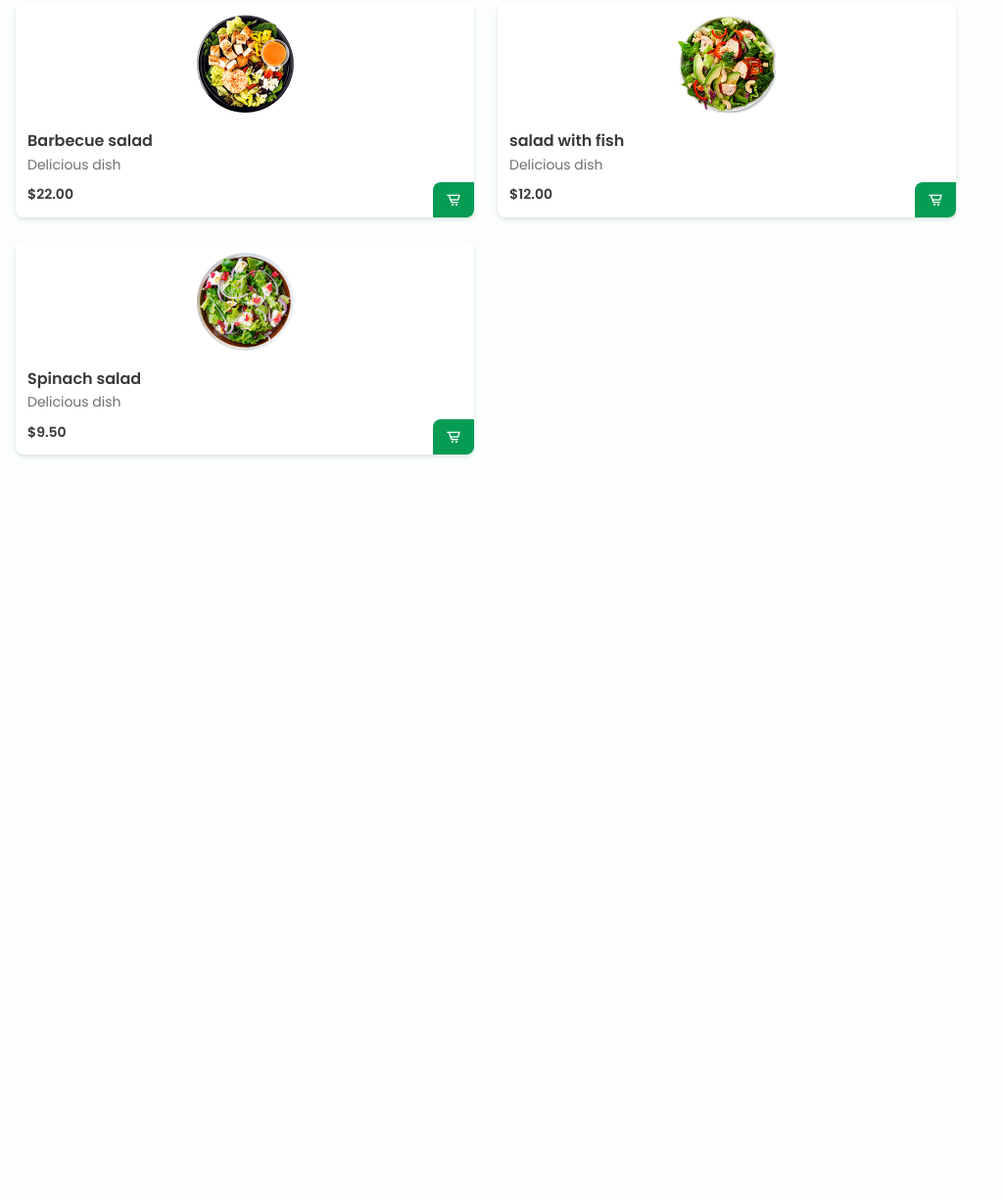
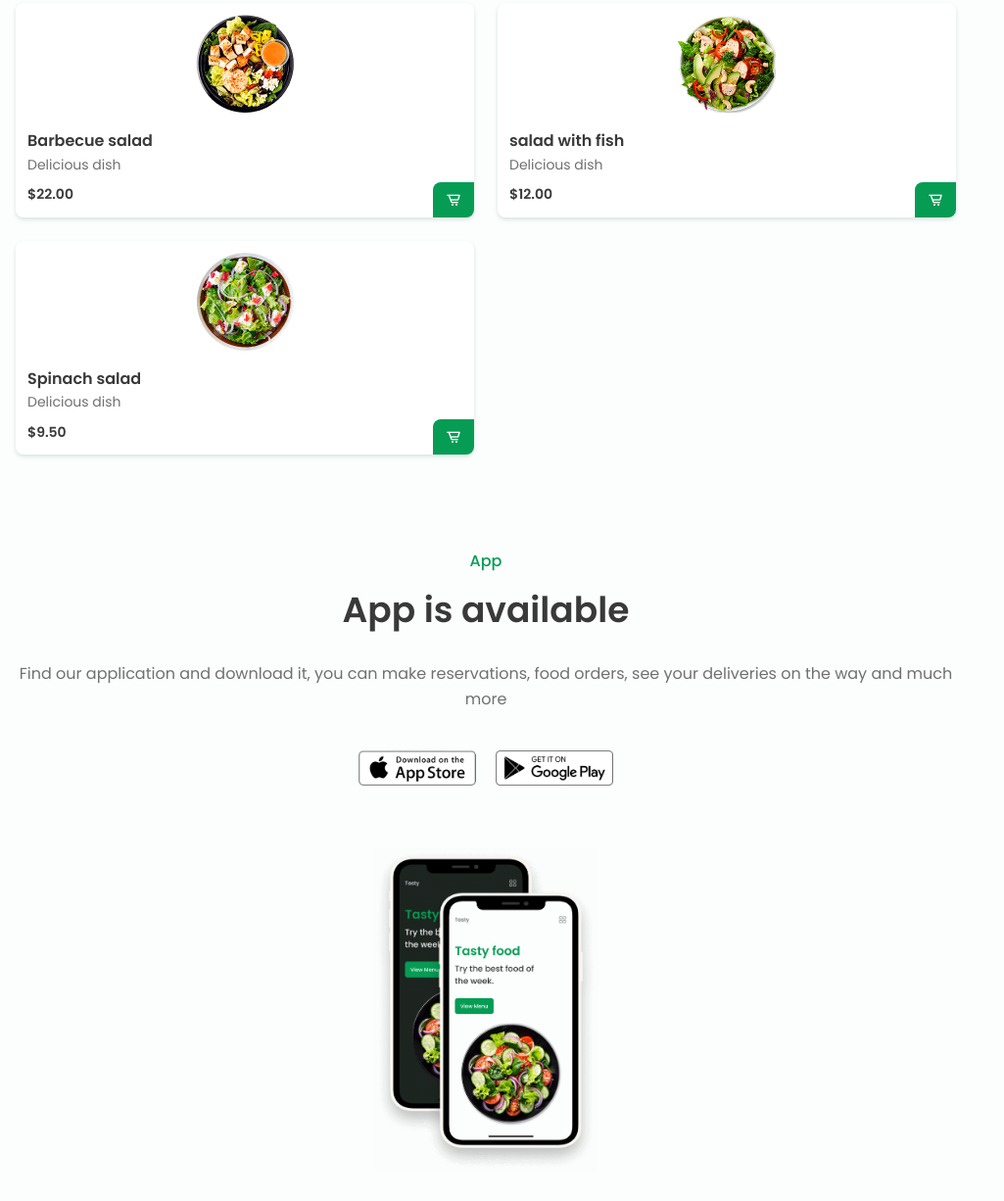
Before and after one commit to msuryaditriputraR/tasty-food, a plain HTML site: page index.html in a window 1280 px wide. Shown: the part 2089-3315 px from the top of the page at 98% size, without its empty margins (0-1025 px from the left). Before the commit the page ends 2585 px from the top, so only its background shows below. Drawn offline with nearby package versions, Linux system fonts and the light colour scheme.

Commit message:
feat: app section:

```diff
--- a/assets/css/style.css
+++ b/assets/css/style.css
@@ -360,3 +360,26 @@ img {
     padding: .625rem .813rem;
     border-radius: .5rem 0 .5rem 0;
 }
+
+/* === APP === */
+.app__data {
+    text-align: center;
+}
+
+.app__description {
+    margin-bottom: var(--mb-5);
+}
+
+.app__stores {
+    margin-bottom: var(--mb-4);
+}
+
+.app__store {
+    width: 120px;
+    margin: 0 var(--mb-1);
+}
+
+.app__img {
+    width: 230px;
+    justify-self: center;
+}
--- a/index.html
+++ b/index.html
@@ -397,6 +397,29 @@
                 </div>
             </div>
         </section>
+
+        <!-- === APP === -->
+        <section class="app section bd-container">
+            <div class="app__container bd-grid">
+                <div class="app__data">
+                    <span class="section-subtitle">App</span>
+                    <h2 class="section-title">App is available</h2>
+                    <p class="app__description">Find our application and download it, you can make reservations, food
+                        orders, see your deliveries on the way and much more</p>
+
+                    <div class="app__stores">
+                        <a href="#">
+                            <img src="assets/img/app1.png" alt="iosstore" class="app__store">
+                        </a>
+                        <a href="#">
+                            <img src="assets/img/app2.png" alt="playstore" class="app__store">
+                        </a>
+                    </div>
+                </div>
+
+                <img src="assets/img/movil-app.png" alt="" class="app__img">
+            </div>
+        </section>
     </main>
 
     <!-- === SCROLL REVEAL === -->
```
